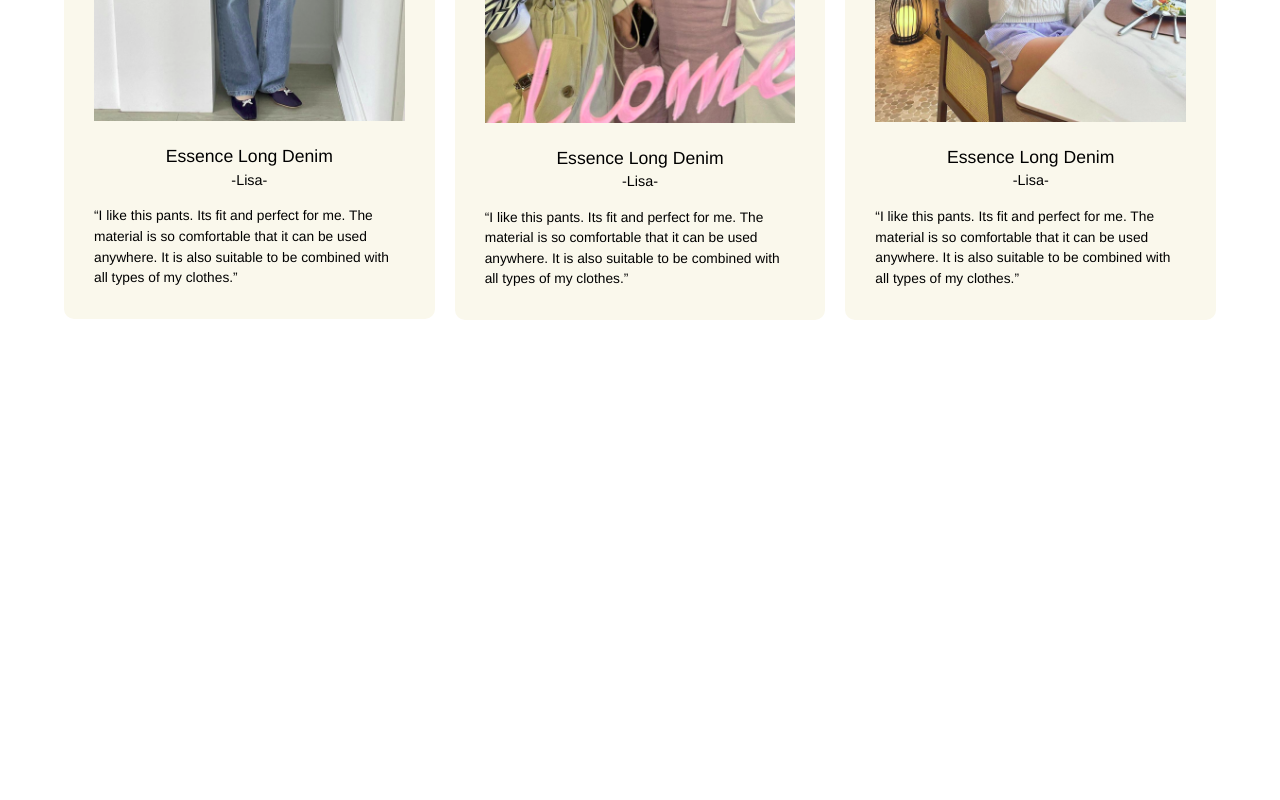
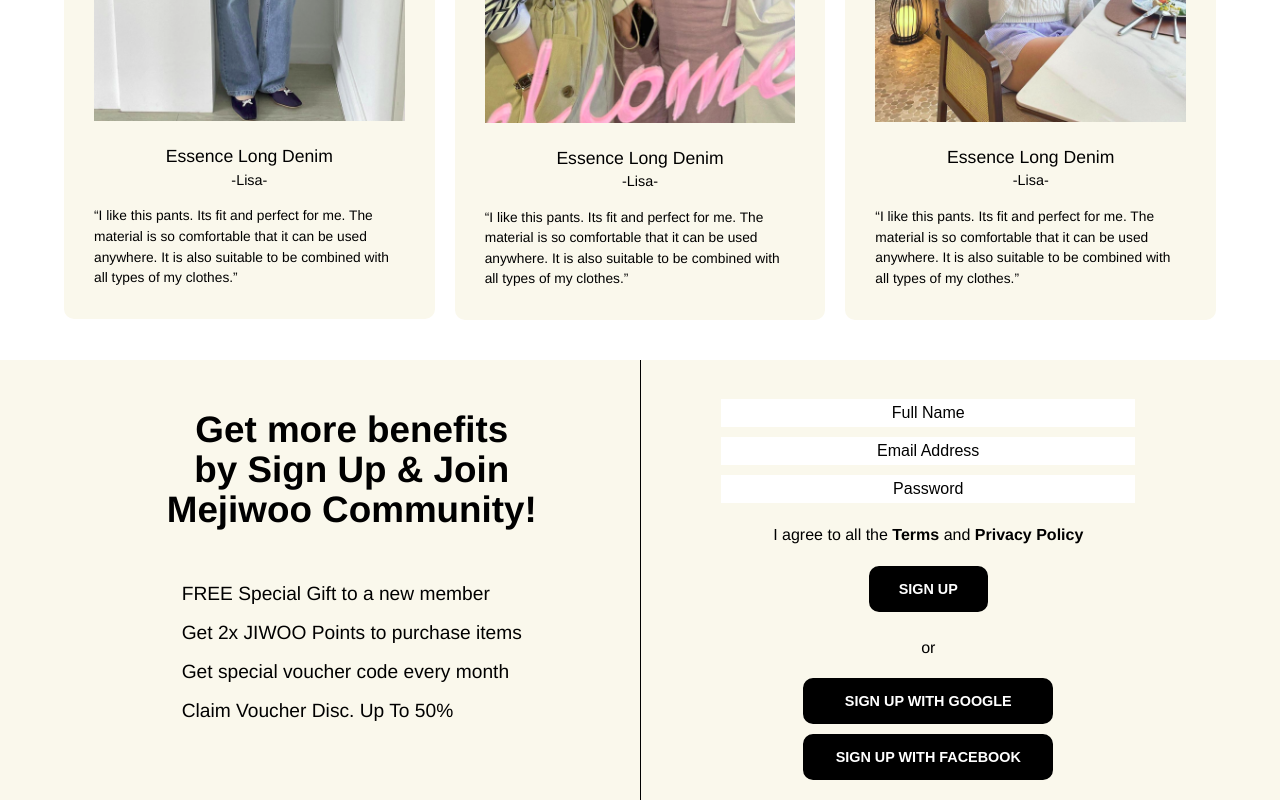
Before and after one commit to Hizmy-M/React-Projects, a React (Vite) app in the folder mejiwoo-web/: page / in a window 1280 px wide. Shown: the part 4285-5085 px from the top of the page. Before the commit the page ends 4645 px from the top, so only its background shows below. Built offline with nearby package versions, Linux system fonts and the light colour scheme.

Commit message:
feat: community section done

```diff
--- a/mejiwoo-web/src/App.jsx
+++ b/mejiwoo-web/src/App.jsx
@@ -5,6 +5,8 @@ import BestSeller from "./BestSeller"
 import OfferSection from "./OfferSection";
 import ProductSeciont from "./ProductSeciont";
 import CustomerReview from "./CustomerReview";
+
+import CommunityOne from "./CommunitySection";
 
 
 function App() {
@@ -17,6 +19,7 @@ function App() {
             <OfferSection />
             <ProductSeciont />
             <CustomerReview />
+            <CommunityOne />
         </>
     )
 }
--- /dev/null
+++ b/mejiwoo-web/src/CommunitySection.jsx
@@ -0,0 +1,37 @@
+export default function CommnunitySection() {
+    return (
+        <section className="community-main">
+            <div className="community-main width">
+                <div className="community-one" >
+                <div className="community-one-heading">
+                    <h1>Get more benefits <br /> by Sign Up & Join <br /> Mejiwoo Community!</h1>
+                </div>
+                <div className="community-one-content">
+                    <ul>
+                        <li>FREE Special Gift to a new member</li>
+                        <li>Get 2x JIWOO Points to purchase items</li>
+                        <li>Get special voucher code every month</li>
+                        <li>Claim Voucher Disc. Up To 50% </li>
+                    </ul>
+                </div>
+            </div>
+            <div className="community-one community-two" >
+                <div className="community-one-heading community-two-form">
+                    <form action="#">
+                        <input type="text" placeholder="Full Name" />
+                        <input type="text" placeholder="Email Address" />
+                        <input type="text" placeholder="Password" />
+                    </form>
+                    <p>I agree to all the <strong>Terms</strong> and <strong>Privacy Policy</strong></p>
+                    <button className="primary--btn" >SIGN UP</button>
+                </div>
+                <p>or</p>
+                <div className="community-one-content community-two-btns">
+                    <button className="primary--btn" >SIGN UP WITH GOOGLE</button>
+                    <button className="primary--btn" >SIGN UP WITH FACEBOOK</button>
+                </div>
+            </div>
+            </div>
+        </section>
+    )
+}
--- a/mejiwoo-web/src/index.css
+++ b/mejiwoo-web/src/index.css
@@ -341,13 +341,101 @@ main {
 
 
 
+/* community sectiosn */
+/* there two community one and community two */
+/* community one */
+.community-one {
+  display: flex;
+  align-items: center;
+  flex-direction: column;
+}
 
+.community-one-heading h1 {
+  line-height: 40px;
+  text-align: center;
+  font-size: 2.3rem;
+}
 
+.community-one {
+  height: 60vh;
+}
 
+.community-one-heading {
+  width: 100%;
+  height: 50%;
+  display: flex;
+  align-items: center;
+  justify-content: center;
+}
 
+.community-one-content {
+  width: 90%;
+  text-align: center;
+  height: 50%;
+  display: flex;
+  justify-content: center;
+}
 
+.community-one-content ul li {
+  font-size: 1.2rem;
+  font-weight: 400;
+  text-align: start;
+  margin-bottom: 10px;
+}
 
+.community-two {
+  border-top: 1px solid black;
+}
 
+.community-two-form {
+  height: 80%;
+}
+
+.community-two-form form {
+  display: flex;
+  flex-direction: column;
+  width: 90%;
+  gap: 10px;
+}
+
+.community-two-form p {
+  text-align: center;
+}
+
+form input {
+  border: none;
+  text-align: center;
+  font-size: 1rem;
+  color: black;
+  padding-top: 5px;
+  padding-bottom: 5px;
+}
+
+::placeholder {
+  color: black;
+}
+
+.community-two-form {
+  flex-direction: column;
+  justify-content: space-evenly;
+  width: 80%;
+  padding-top: 30px;
+  padding-bottom: 5px;
+
+}
+
+.community-two-btns {
+  display: flex;
+  flex-direction: column;
+  gap: 10px;
+  justify-content: center;
+  width: 250px;
+  padding-bottom: 40px;
+}
+
+.community-main {
+  background-color: var(--primary-color);
+}
 
 
 
@@ -461,6 +549,36 @@ main {
 }
 
 
+/* community section */
+.community-main {
+  display: flex;
+  justify-content: space-between;
+}
+
+.community-two-form {
+  height: 60%;
+  padding-top: 20px;
+}
+
+.community-two-btns {
+  flex: 1;
+  padding-top: 18px;
+  padding-bottom: 20px;
+}
+
+.community-one {
+  width: 100%;
+  height: 55vh;
+
+}
+.community-two {
+    border-left: 1px solid black;
+    border-top: none;
+    display: flex;
+}
+
+
+
 }
 
 
```
